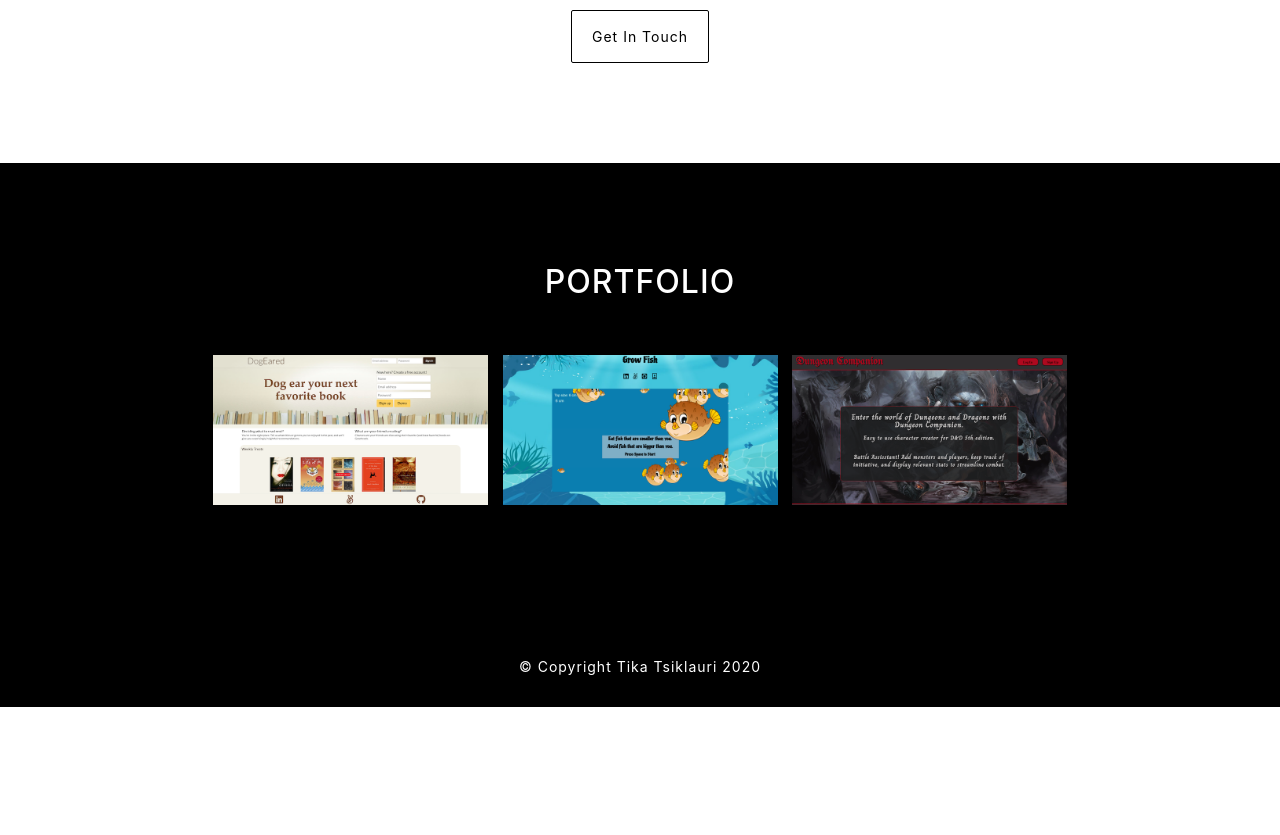
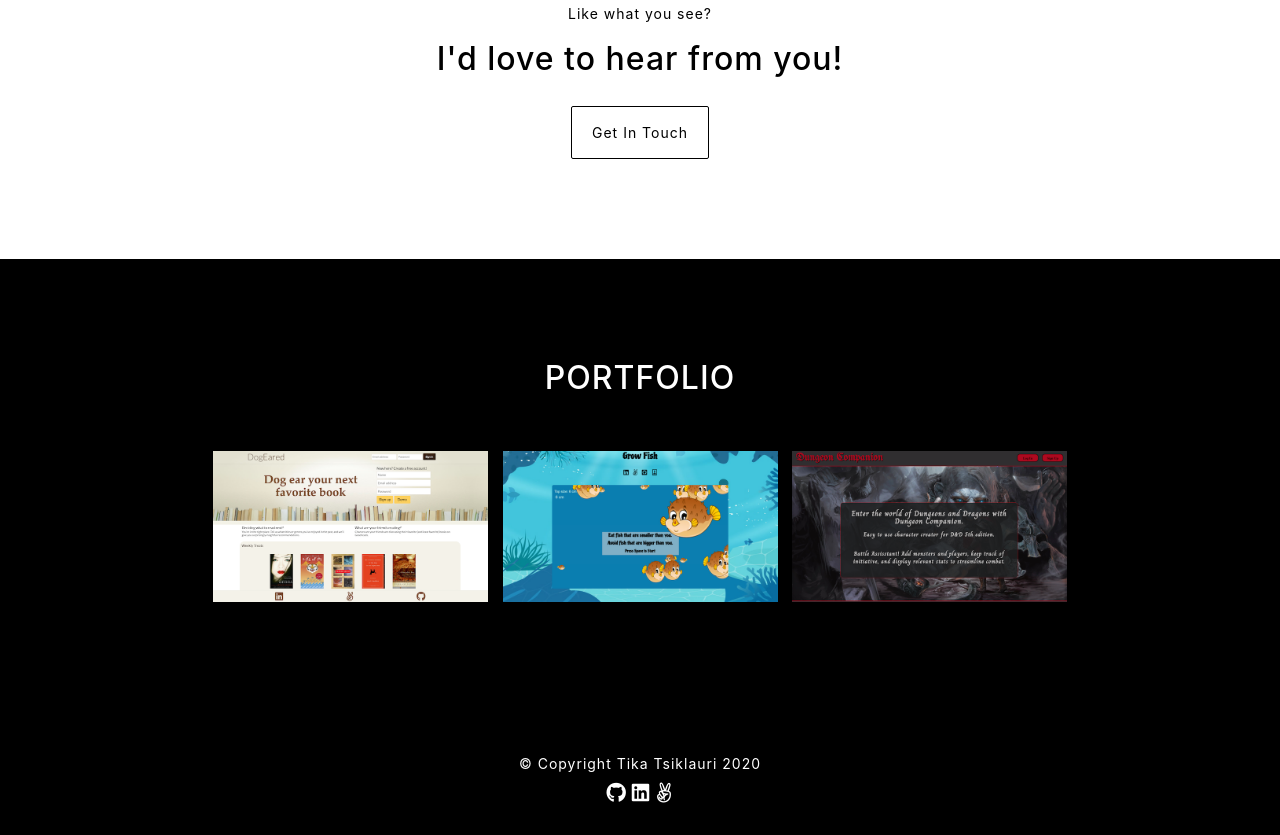
Before and after one commit to Tikatsiklauri/Tikatsiklauri.github.io, a plain HTML site: page index.html in a window 1280 px wide. Shown: the part 2181-3016 px from the top of the page. Before the commit the page ends 2888 px from the top, so only its background shows below. Drawn offline with nearby package versions, Linux system fonts and the light colour scheme.

Commit message:
style change social links added

```diff
--- a/css/style.css
+++ b/css/style.css
@@ -162,6 +162,11 @@ ul {
     font-size: 20px;
     margin-top: 9px;
 }
+ .icons i {
+    color: #fff;
+    font-size: 20px;
+    margin-top: 9px;
+}
 .items .icons {
     position: absolute;
     width: 90px;
--- a/index.html
+++ b/index.html
@@ -74,7 +74,7 @@
         <div class="container">
             <div class="row">
                 <div class="col-md-5">
-                    <img class="aboutImage" src="img/headshot2.jpeg" alt="headshot">
+                    <img class="aboutImage" src="img/bw.jpeg" alt="headshot">
                 </div>
                 <div class="col-md-7">
                     <h2 class="aboutMeTitle">ABOUT ME</h2>
@@ -249,6 +249,17 @@
         <div class="copyrightSection">
             <div class="col-md-12 text-center">
                 <p>&copy; Copyright Tika Tsiklauri 2020</p>
+                <div class="icons">
+                    <a href="https://github.com/Tikatsiklauri" target="_blank">
+                        <i class="fab fa-github"></i>
+                    </a>
+                    <a href="https://www.linkedin.com/in/tika-tsiklauri-9a94931a9/" target="_blank">
+                        <i class="fab fa-linkedin"></i>
+                    </a>
+                    <a href="https://angel.co/u/tika-tsiklauri" target="_blank">
+                        <i class="fab fa-angellist"></i>
+                    </a>
+                </div>
             </div>
         </div>
 
```
Also changed, not shown: img/bw.jpeg (added), img/headshot.jpeg (deleted), 1 other file.
